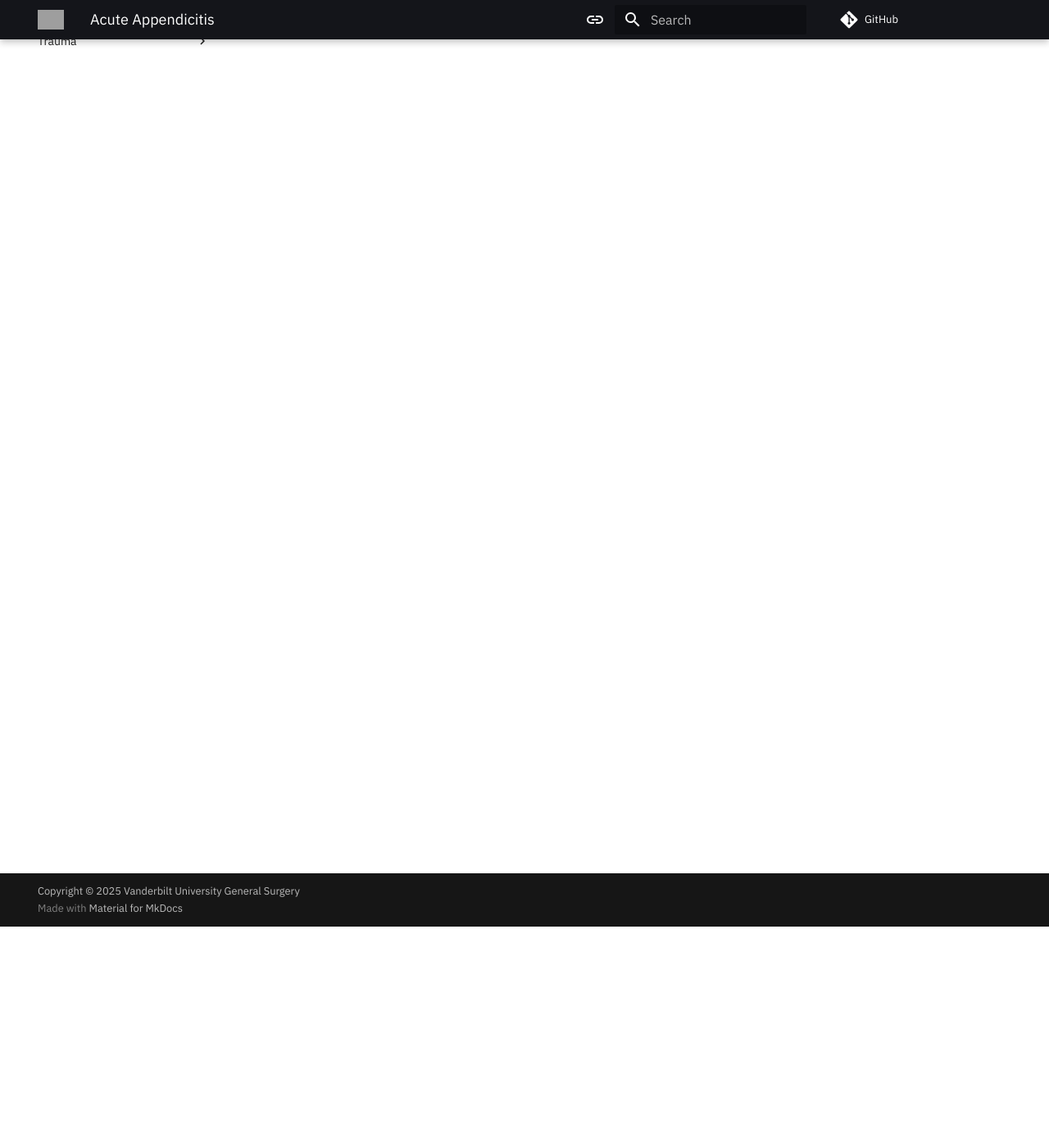
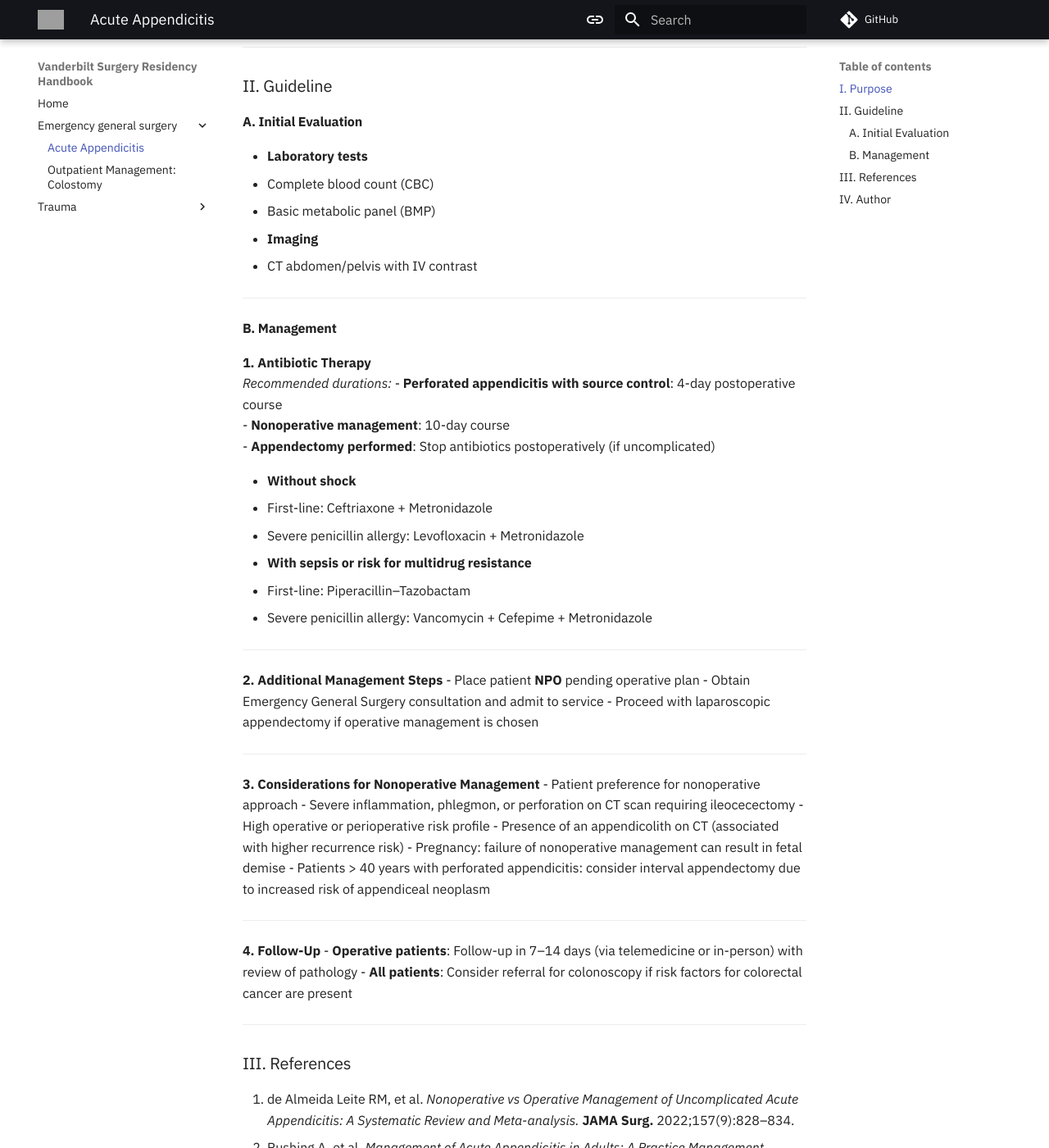
Before and after one commit to bilalmirza96/UOAGeneralSurgery, an MkDocs documentation site: the page built from docs/emergency-general-surgery/Acute Appendicitis.md, in a window 1280 px wide and 1400 px high, scrolled down 270 px. Shown: the whole window at 82% size. Built offline with MkDocs 1.6.1 and Material for MkDocs 9.7.7, drawn with Linux system fonts in a browser that asks for light colours; comment, search, counter and statistics services are not loaded; some of the changed text lies outside the part shown; grey boxes are pictures that could not be loaded.

Commit message:
Update Acute Appendicitis.md

```diff
--- a/docs/emergency-general-surgery/Acute Appendicitis.md
+++ b/docs/emergency-general-surgery/Acute Appendicitis.md
@@ -1 +1,71 @@
 # Acute Appendicitis
+
+### I. Purpose
+Acute appendicitis is one of the most common reasons for presentation to the Emergency General Surgery service. This document outlines the management considerations for patients presenting with acute appendicitis.
+
+---
+
+### II. Guideline
+
+#### A. Initial Evaluation
+- **Laboratory tests**
+  - Complete blood count (CBC)
+  - Basic metabolic panel (BMP)
+- **Imaging**
+  - CT abdomen/pelvis with IV contrast
+
+---
+
+#### B. Management
+
+**1. Antibiotic Therapy**
+_Recommended durations:_
+- **Perforated appendicitis with source control**: 4-day postoperative course
+- **Nonoperative management**: 10-day course
+- **Appendectomy performed**: Stop antibiotics postoperatively (if uncomplicated)
+
+- **Without shock**
+  - First-line: Ceftriaxone + Metronidazole
+  - Severe penicillin allergy: Levofloxacin + Metronidazole
+
+- **With sepsis or risk for multidrug resistance**
+  - First-line: Piperacillin–Tazobactam
+  - Severe penicillin allergy: Vancomycin + Cefepime + Metronidazole
+
+---
+
+**2. Additional Management Steps**
+- Place patient **NPO** pending operative plan
+- Obtain Emergency General Surgery consultation and admit to service
+- Proceed with laparoscopic appendectomy if operative management is chosen
+
+---
+
+**3. Considerations for Nonoperative Management**
+- Patient preference for nonoperative approach
+- Severe inflammation, phlegmon, or perforation on CT scan requiring ileocecectomy
+- High operative or perioperative risk profile
+- Presence of an appendicolith on CT (associated with higher recurrence risk)
+- Pregnancy: failure of nonoperative management can result in fetal demise
+- Patients > 40 years with perforated appendicitis: consider interval appendectomy due to increased risk of appendiceal neoplasm
+
+---
+
+**4. Follow-Up**
+- **Operative patients**: Follow-up in 7–14 days (via telemedicine or in-person) with review of pathology
+- **All patients**: Consider referral for colonoscopy if risk factors for colorectal cancer are present
+
+---
+
+### III. References
+
+1. de Almeida Leite RM, et al. _Nonoperative vs Operative Management of Uncomplicated Acute Appendicitis: A Systematic Review and Meta-analysis._ **JAMA Surg.** 2022;157(9):828–834.
+2. Rushing A, et al. _Management of Acute Appendicitis in Adults: A Practice Management Guideline from the Eastern Association for the Surgery of Trauma._ **J Trauma Acute Care Surg.** 2019;87(1):214–224.
+3. Di Saverio S, et al. _Diagnosis and Treatment of Acute Appendicitis: 2020 Update of the WSES Jerusalem Guidelines._ **World J Emerg Surg.** 2020;15(1):27. [DOI: 10.1186/s13017-020-00306-3](https://doi.org/10.1186/s13017-020-00306-3)
+
+---
+
+### IV. Author
+
+**Michael C. Smith, MD**
+*December 18, 2023*
```
